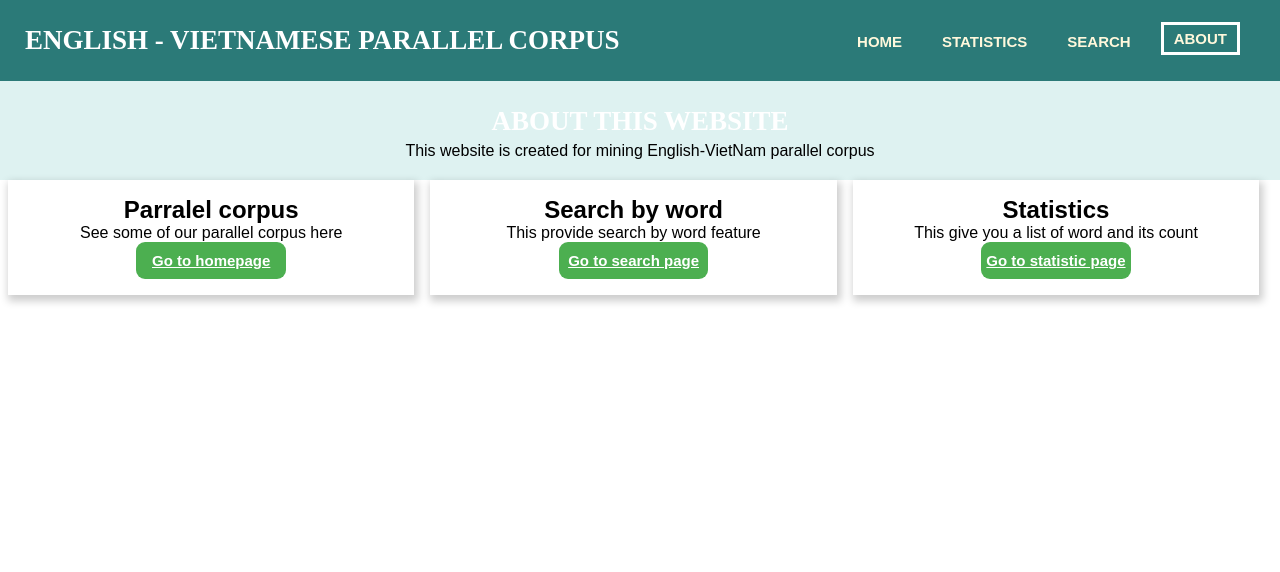
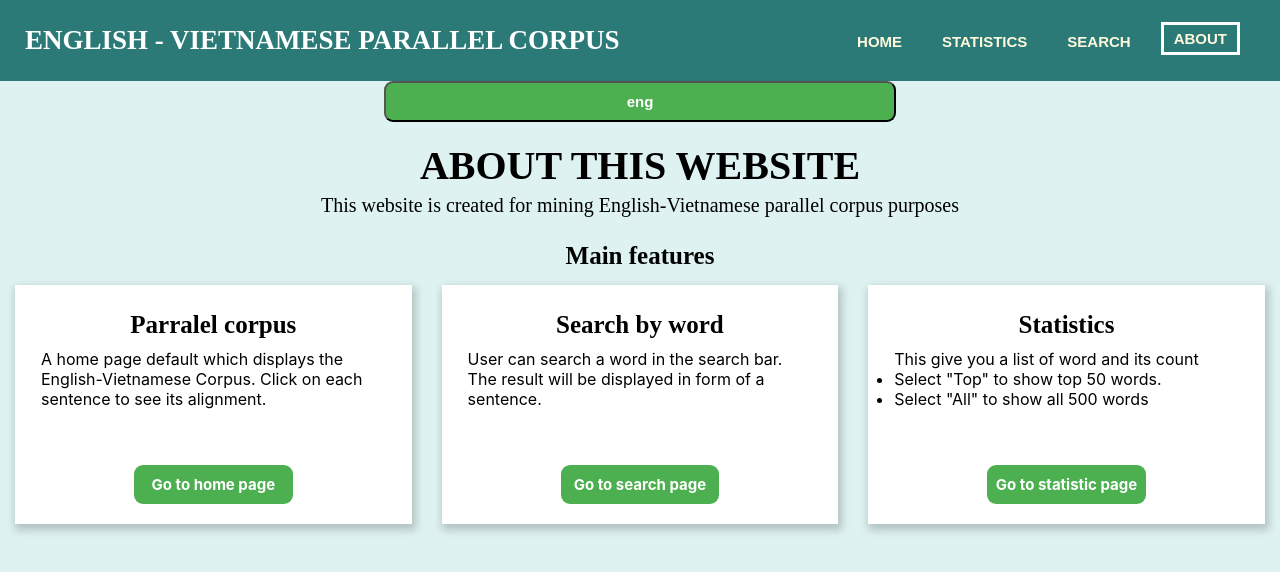
Before and after one commit to PhmNm/demo_web, a React (Create React App) app: page /about in a window 1280 px wide. Shown: the top 572 px of the page. Built offline with nearby package versions, Linux system fonts and the light colour scheme.

Commit message:
continue update alot :'(

```diff
--- a/extra/statistic/about.css
+++ b/extra/statistic/about.css
@@ -3,15 +3,6 @@ margin: 0;
 padding: 0;
 box-sizing: border-box;
 }
-
-body{
-  font-family: 'Times New Roman', Times, serif;
-  font-size: 16px;
-  font-weight: 100;
-  color: black;
-  background-color: #DEF2F1;
-}
-
 .nav-menu {
   padding: 20px;
   display: flex;
@@ -33,11 +24,6 @@ nav ul li{
   display: inline-block;
   margin-right: 20px;
 }
-h1{
-  padding: 5px;
-  color: white;
-}
-
 .nav-menu a
 {
   float: right;
@@ -51,6 +37,21 @@ h1{
   text-decoration: none;
   font-family: Arial, Helvetica, sans-serif;
 }
+body{
+  font-family: 'Times New Roman', Times, serif;
+  font-size: 16px;
+  font-weight: 100;
+  color: black;
+  background-color: #DEF2F1;
+}
+
+
+h1{
+  padding: 5px;
+  color: white;
+}
+
+
 a.current:link{
   padding: 5px;
   border: 3px solid white;
--- a/public/index.html
+++ b/public/index.html
@@ -7,6 +7,7 @@
   <meta name="theme-color" content="#000000" />
   <meta name="description" content="Deploying Parallel Corpus Web site" />
   <title>English-VietNamese Parallel Corpus</title>
+  <link rel="icon" type="image/x-icon" href="/web_icon.png" />
 </head>
 
 <body>
--- a/src/App.js
+++ b/src/App.js
@@ -18,7 +18,7 @@ function App() {
             <li><NavLink to="/home" activeClassName="active">HOME</NavLink></li>
             <li><NavLink to="/statistics">STATISTICS</NavLink></li>
             <li><NavLink to="/search">SEARCH</NavLink></li>
-            <li><NavLink to="/about">ABOUT  </NavLink></li>
+            <li><NavLink to="/about">ABOUT </NavLink></li>
           </ul>
         </nav>
       </div>
--- a/src/components/About/About.css
+++ b/src/components/About/About.css
@@ -1,54 +1,74 @@
+
 body {
-    font-family: Arial, Helvetica, sans-serif;
-    margin: 0;
-  }
-.about {
-  padding: 20px;
+  background-color: #DEF2F1;
+}
+.about h2{
+  margin-top: 10px;
+  text-align: center;
+  font-family: 'Times New Roman', Times, serif;
+  font-size: 25px;
+}
+.about-title {
+  padding: 15px;
   background-color: #DEF2F1;
   text-align: center;
   margin: auto;
-  font-family: Arial, Helvetica, sans-serif;
+  font-family: 'Times New Roman', Times, serif;
+  font-size: 20px;
 }
+
+.about-title h1{
+  color: black;
+  top: 10px;
+  font-family: 'Times New Roman', Times, serif;
+  font-size: 40px;
+}
+
 html {
   box-sizing: border-box;
 }
 
-*, *:before, *:after {
-  box-sizing: inherit;
-}
-
-.column {
+.about-column {
   float: left;
-  width: 33%;
-  margin-bottom: 16px;
-  padding: 0 8px;
+  width: 33.33%;
+  height: 200px;
+  padding: 15px 15px;
+  background-color: #DEF2F1;
 }
 
 .card {
+  background-color: white;
   box-shadow: 2px 4px 8px 2px rgba(0, 0, 0, 0.2);
   margin: auto;
 }
 
-
-
 .container {
   padding: 16px 16px;
-  text-align: center;
+  height: 200px;
+  text-align: left;
 }
-
-/* .container::after, .row::after {
-  clear: both;
-  display: table;
-  position: relative;
-} */
 
 .container h2{
     text-align: center;
 }
 
+.container p{
+  margin-left: 5px;
+  margin-right: 5px;
+  padding: 10px 5px;
+}
+
+.about-list li {
+  list-style-type: circle ;
+  list-style-position: inside;
+  margin: 5px;
+  padding: 2px;
+}
 
 .About-button{
   display: block;
+  text-decoration: none;
+  text-align: center;
   background-color: #4CAF50;
   border-radius: 9px;
   width: 40%;
@@ -57,10 +77,32 @@ html {
   font-size: 15px;
   font-weight: bold;
   margin: auto;
+  position: relative;
+  bottom: 20px;
 }
-
 
 .About-button:hover {
   background-color: rgb(164, 235, 158);
   color: #4CAF50;
 }
+
+.Lang-button{
+  display: block;
+  text-decoration: none;
+  text-align: center;
+  background-color: #4CAF50;
+  border-radius: 9px;
+  width: 40%;
+  color: white;
+  padding: 10px 3px;
+  font-size: 15px;
+  font-weight: bold;
+  margin: auto;
+  position: relative;
+  bottom: 0px;
+}
+
+.Lang-button:hover {
+  background-color: rgb(164, 235, 158);
+  color: #4CAF50;
+}
--- a/src/components/About/About.jsx
+++ b/src/components/About/About.jsx
@@ -1,52 +1,38 @@
-import React from 'react';
+import { React, useState } from 'react';
+import AboutEng from './infos/AboutEng';
+import AboutVie from './infos/AboutVie';
 import './About.css';
-import { Link } from 'react-router-dom';
 
-// About.propTypes = {
 
-// };
+function Showlang({ lang }) {
+    console.log(lang)
+    if (lang === 'eng') {
+        return <AboutEng />
+    }
+    else {
+        return <AboutVie />
+    }
+}
+
 
 function About(props) {
+    const [curLang, setLang] = useState('eng');
+    const handlePageClick = () => {
+        var change;
+        if (curLang === 'eng') {
+            change = 'vie';
+        }
+        else {
+            change = 'eng'
+        }
+        setLang(change)
+        console.log(curLang)
+    }
     return (
-        <>
-            <div>
-                <meta charSet="UTF-8" />
-                <meta name="viewport" content="width=device-width, initial-scale=1.0" />
-                <title>About</title>
-                <div className="about">
-                    <h1 className="About-title">ABOUT THIS WEBSITE</h1>
-                    <p>This website is created for mining English-VietNam parallel corpus</p>
-                </div>
-                <div className="column">
-                    <div className="card">
-                        <div className="container">
-                            <h2>Parralel corpus</h2>
-                            <p>See some of our parallel corpus here</p>
-                            <Link to="/" className="About-button">Go to homepage</Link>
-                        </div>
-                    </div>
-                </div>
-                <div className="column">
-                    <div className="card">
-                        <div className="container">
-                            <h2>Search by word</h2>
-                            <p>This provide search by word feature</p>
-                            <Link to="/search" className="About-button">Go to search page</Link>
-                        </div>
-                    </div>
-                </div>
-                <div className="column">
-                    <div className="card">
-                        <div className="container">
-                            <h2>Statistics</h2>
-                            <p>This give you a list of word and its count</p>
-                            <Link to="/statistics" className="About-button">Go to statistic page</Link>
-
-                        </div>
-                    </div>
-                </div>
-            </div>
-        </>
+        <div>
+            <button className="Lang-button" onClick={handlePageClick}>{curLang}</button>
+            <Showlang lang={curLang} />
+        </div>
     );
 }
 
--- /dev/null
+++ b/src/components/About/infos/AboutEng.jsx
@@ -0,0 +1,54 @@
+import React from 'react';
+import { Link } from 'react-router-dom';
+
+// About.propTypes = {
+
+// };
+
+function AboutEng(props) {
+    return (
+        <>
+            <div className="about">
+                <div className="about-title">
+                    <h1>ABOUT THIS WEBSITE</h1>
+                    <p>This website is created for mining English-Vietnamese parallel corpus purposes</p>
+                </div>
+                <h2>Main features</h2>
+                <div className="about-column">
+                    <div className="card">
+                        <div className="container">
+                            <h2>Parralel corpus</h2>
+                            <p>A home page default which displays the English-Vietnamese Corpus. Click on each sentence to see its alignment.</p>
+                        </div>
+                        <Link to="/" className="About-button">Go to home page</Link>
+                    </div>
+                </div>
+                <div className="about-column">
+                    <div className="card">
+                        <div className="container">
+                            <h2>Search by word</h2>
+                            <p>User can search a word in the search bar. The result will be displayed in form of a sentence.</p>
+                        </div>
+                        <Link to="/search" className="About-button">Go to search page</Link>
+                    </div>
+                </div>
+                <div className="about-column">
+                    <div className="card">
+                        <div className="container">
+                            <h2>Statistics</h2>
+                            <p>This give you a list of word and its count
+                                <ul>
+                                    <li>Select "Top" to show top 50 words.</li>
+                                    <li>Select "All" to show all 500 words </li>
+                                </ul>
+                            </p>
+                        </div>
+                        <Link to="/statistics" className="About-button">Go to statistic page</Link>
+                    </div>
+                </div>
+            </div>
+        </>
+    );
+}
+
+export default AboutEng;
--- /dev/null
+++ b/src/components/About/infos/AboutVie.jsx
@@ -0,0 +1,56 @@
+import React from 'react';
+import { Link } from 'react-router-dom';
+
+// About.propTypes = {
+
+// };
+
+function AboutVie(props) {
+    return (
+        <>
+            <div className="about">
+                <div className="about-title">
+                    <h1>GIỚI THIỆU VỀ WEBSITE</h1>
+                    <p>Website này được ra cho mục đích khai thác song ngữ Anh-Việt.</p>
+                </div>
+                <h2>Các Chức năng chính</h2>
+                <div className="about-column">
+                    <div className="card">
+                        <div className="container">
+                            <h2>HIỂN THỊ SONG NGỮ</h2>
+                            <p>Đây là trang chủ và dùng để hiển thị các ngữ liệu song ngữ Anh-Việt.
+                                Nhấn vào từng câu để xem rõ gióng hàng.</p>
+                        </div>
+                        <Link to="/" className="About-button">Go to home page</Link>
+                    </div>
+                </div>
+                <div className="about-column">
+                    <div className="card">
+                        <div className="container">
+                            <h2>TÌM KIẾM TỪ</h2>
+                            <p>Trong trang này, người dùng có thể tìm kiếm một từ trong thanh tìm kiếm.
+                                Kết quả trả về là câu (các câu) có chứa từ đó.</p>
+                        </div>
+                        <Link to="/search" className="About-button">Go to search page</Link>
+                    </div>
+                </div>
+                <div className="about-column">
+                    <div className="card">
+                        <div className="container">
+                            <h2>THỐNG KÊ</h2>
+                            <p>Trong trang này, người dùng có thể nhìn thấy những từ phổ biến trong ngữ liệu.
+                                <ul className="about-list">
+                                    <li>Chọn "Top" để xem 50 từ phổ biến nhất.</li>
+                                    <li>Chọn "All" để xem tất cả 500 từ.</li>
+                                </ul>
+                            </p>
+                        </div>
+                        <Link to="/statistics" className="About-button">Go to statistic page</Link>
+                    </div>
+                </div>
+            </div>
+        </>
+    );
+}
+
+export default AboutVie;
--- a/src/components/HomePage/Home.css
+++ b/src/components/HomePage/Home.css
@@ -3,6 +3,7 @@
     width: 100%;
     border-right:  1px solid black;
     border-left:  1px solid black;
+    background-color: white;
 }
 
 .home-table thead th{
@@ -25,6 +26,7 @@
 .home-table-cont td{
     border-right:  1px solid black;
     border-bottom: 1px solid black;
+    font-family: 'Times New Roman', Times, serif;
 }
 .col-id-head{
     width: 10%;
--- a/src/components/Search/Search.css
+++ b/src/components/Search/Search.css
@@ -2,6 +2,7 @@
     width: 100%;
     border-right:  1px solid black;
     border-left:  1px solid black;
+    background-color: white;
 }
 
 .search-table thead th{
@@ -30,10 +31,10 @@ input[type=text] {
     width: 100%;
   box-sizing: border-box;
   border: 2px solid #ccc;
-  border-radius: 4px;
+  border-radius: 8px;
   font-size: 16px;
   background-color: white;
-  /* background-image: url('searchicon.png'); */
+  background-image: url('https://img.icons8.com/windows/24/000000/search--v2.png');
   background-position: 10px 10px;
   background-repeat: no-repeat;
   padding: 12px 20px 12px 40px;
--- a/src/components/Statistics/Statistics.css
+++ b/src/components/Statistics/Statistics.css
@@ -2,6 +2,7 @@
     width: 80%;
     border-right:  1px solid black;
     border-left:  1px solid black;
+    background-color: white;
 }
 
 .stat-table thead th{
```
Also changed, not shown: extra/statistic/about.html (+5 -3 lines), public/web_icon.png (added).
